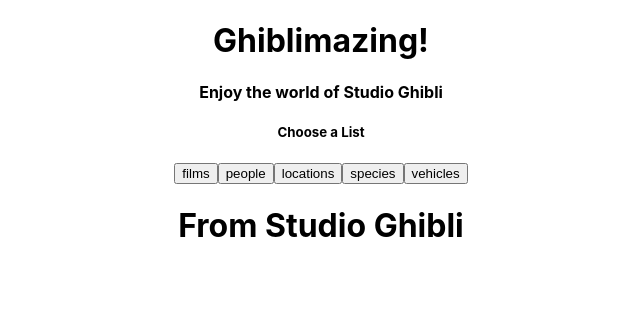
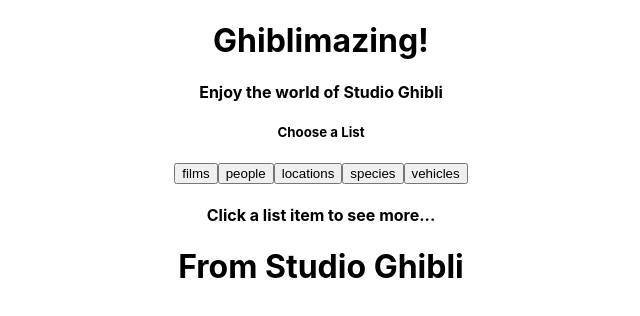
Before and after one commit to nmarini/ghiblimazing, a React (Create React App) app: page / in a window 1280 px wide. Shown: the top 316 px of the page, without its empty margins (319-959 px from the left). Built offline with nearby package versions, Linux system fonts and the light colour scheme.

Commit message:
added toLowerCase() methods to ItemsContainer

```diff
--- a/src/components/Item.js
+++ b/src/components/Item.js
@@ -2,10 +2,10 @@
 
 const Item = ({item}) => (
     <>
-        {
-            Object.keys(item).map((attr) => (
-            <p>{attr}: {item.attr}</p>
-            ))
+        {   console.log(item)
+            // Object.keys(item).map((attr) => (
+            // <p>{attr}: {item.attr}</p>
+            // ))
         }
         {/* <h3>Title: <em>{ item.title }</em></h3>
             <p>Released: <em>{ item.release_date }</em></p>
--- a/src/components/ItemsContainer.js
+++ b/src/components/ItemsContainer.js
@@ -8,7 +8,7 @@
 
     state = {
         items : [],
-        featuredItem: null
+        featuredItem : ''
     }
 
     // handleChange = (event) => {
@@ -23,7 +23,7 @@
 
     // }
 
-    findItem = (searchTerm) => (this.state.items.find((item) => (item.title.toLowerCase() === searchTerm.toLowerCase())))
+    findItem = (searchTerm) => (this.state.items.find((item) => (item.title.toLowerCase() === searchTerm.toLowerCase() || item.name.toLowerCase() === searchTerm.toLowerCase())))
 
     fetchAPI = (items) => {
         fetch(`https://ghibliapi.herokuapp.com/${items}`)
@@ -35,12 +35,16 @@
     }
 
     handleClick = (event) => {
+        event.preventDefault()
+        console.log(event.target.textContent)
         let item = this.findItem(event.target.textContent);
+        // console.log(item)
         this.setState({featuredItem: item})
+        // console.log(this.state.featuredItem)
     }
 
     dropdownClickHandle = (event) => {
-        this.fetchAPI(event.target.textContent)
+        this.fetchAPI(event.target.textContent.toLowerCase())
     }
 
     render() {
@@ -51,7 +55,9 @@
 
             <DropdownMenu dropdownClickHandle={this.dropdownClickHandle} />
 
-            {this.state.items === null ? (<div className="featured">{this.state.featuredItem ? <Item item={this.state.featuredItem}/> : <h4>Click a list item to see more...</h4>}</div>) : null}
+
+
+            {this.state.featuredItem !== '' ? <Item item={this.state.featuredItem}/> : <h4>Click a list item to see more...</h4>}
 
 
             <h1>From Studio Ghibli</h1>
```
